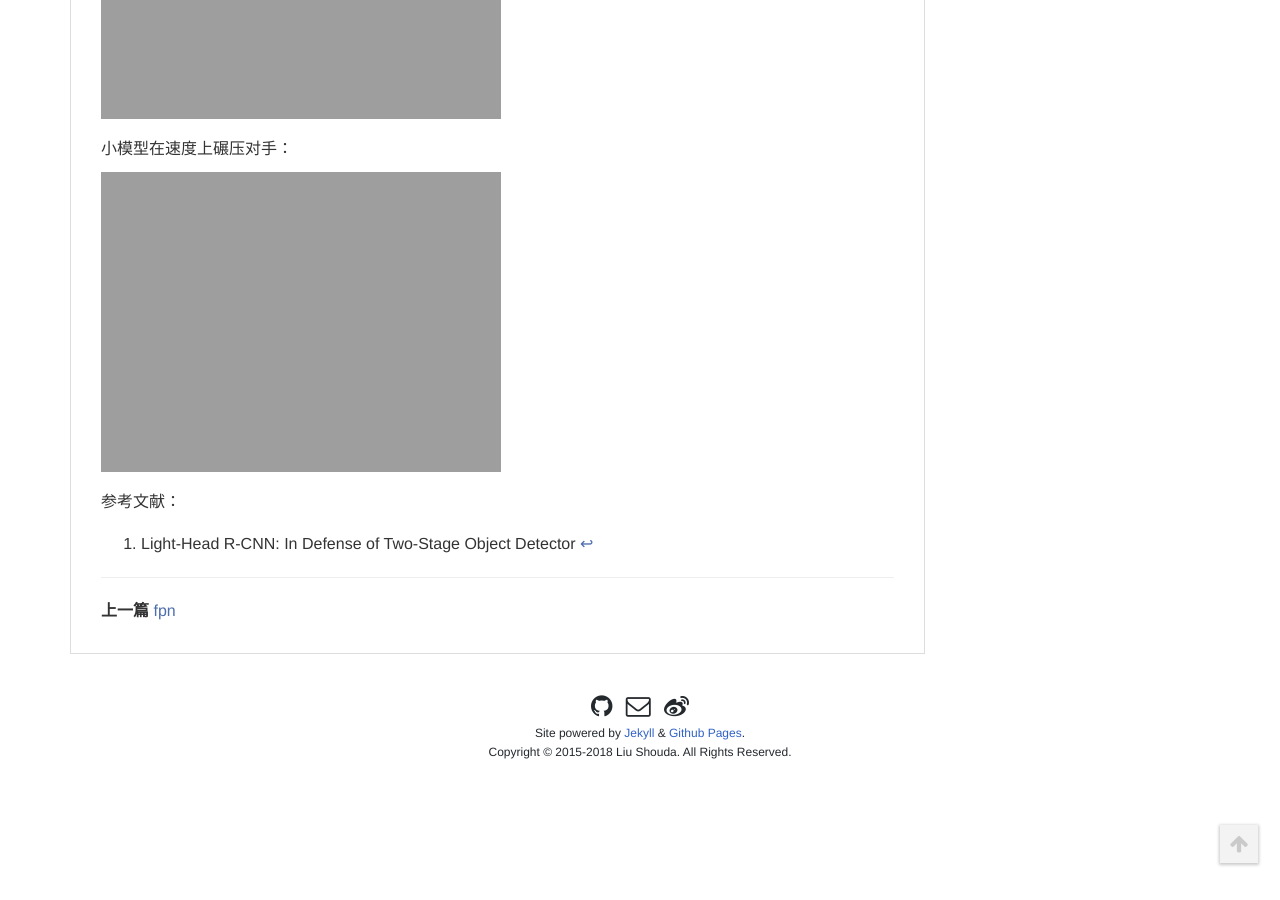
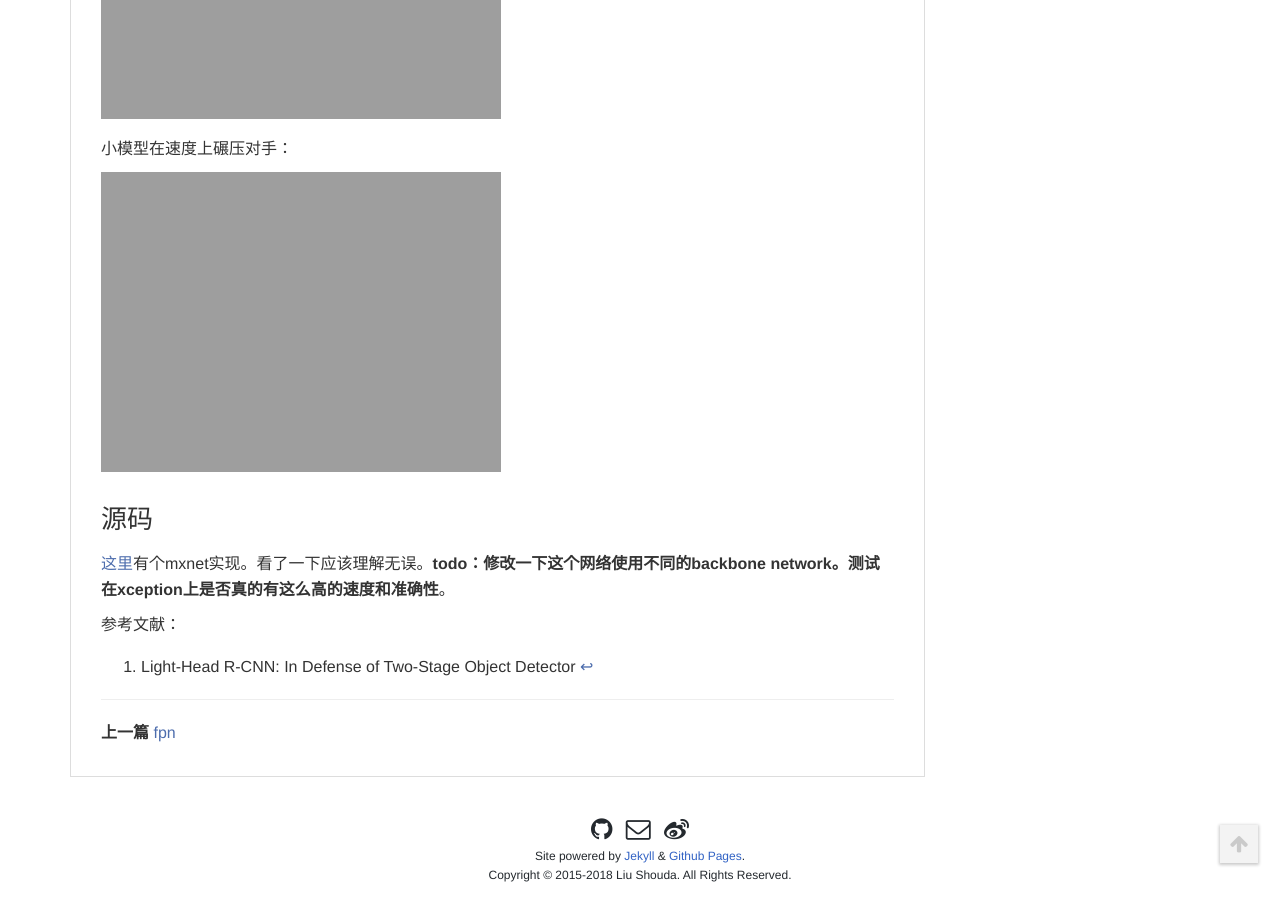
Before and after one commit to vsooda/vsooda.github.io, a Jekyll site: the page built from _posts/2018-02-12-light-head-rcnn.markdown, in a window 1280 px wide and 900 px high, scrolled down 2823 px. Built offline with Jekyll 4.4.1, drawn with Linux system fonts in a browser that asks for light colours; formulas are drawn with MathJax 3.

Commit message:
add source code url

```diff
--- a/_posts/2018-02-12-light-head-rcnn.markdown
+++ b/_posts/2018-02-12-light-head-rcnn.markdown
@@ -72,6 +72,10 @@ Faster rcnn之所以慢是因为对于每个roi之后的计算比较复杂，而
 
 ![](http://vsooda.github.io/assets/light_head_rcnn/speed.png)
 
+### 源码
+
+[这里](https://github.com/terrychenism/Deformable-ConvNets/blob/master/rfcn/symbols/resnet_v1_101_rfcn_light.py)有个mxnet实现。看了一下应该理解无误。**todo：修改一下这个网络使用不同的backbone network。测试在xception上是否真的有这么高的速度和准确性**。
+
 
 
 参考文献：
```
